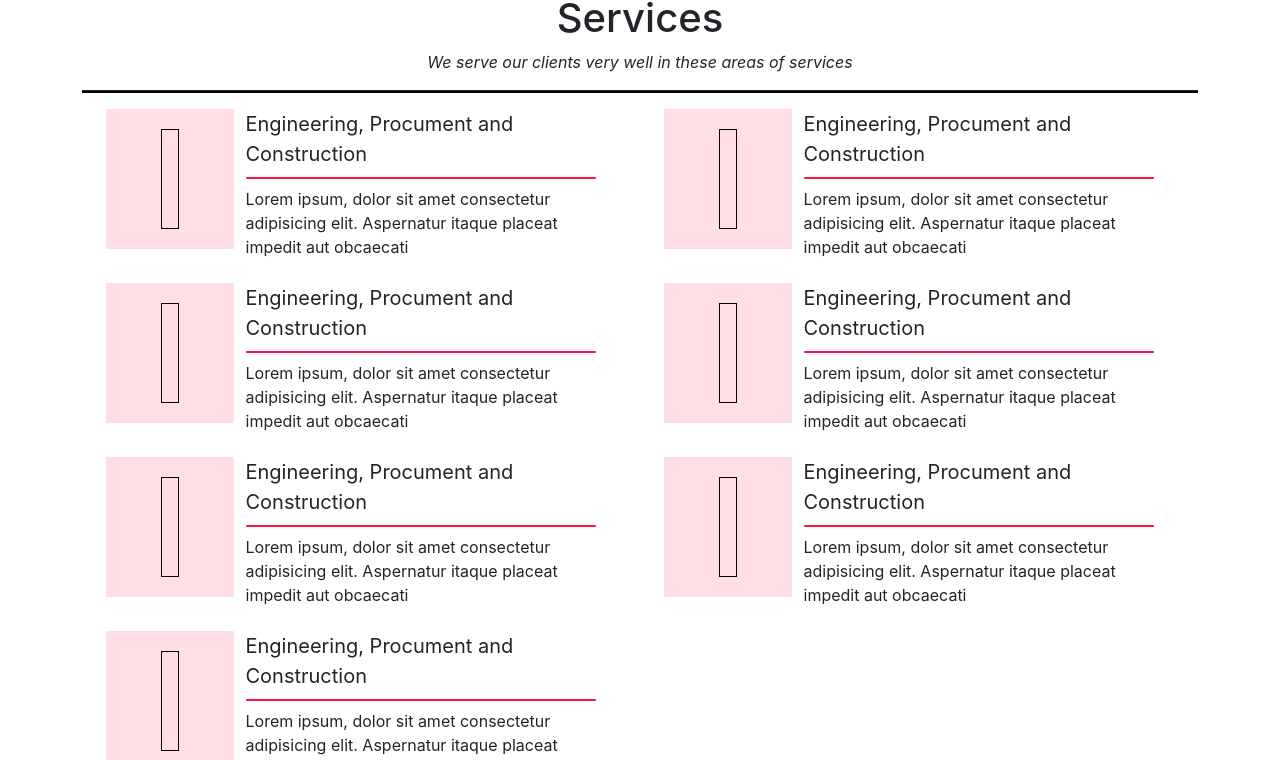
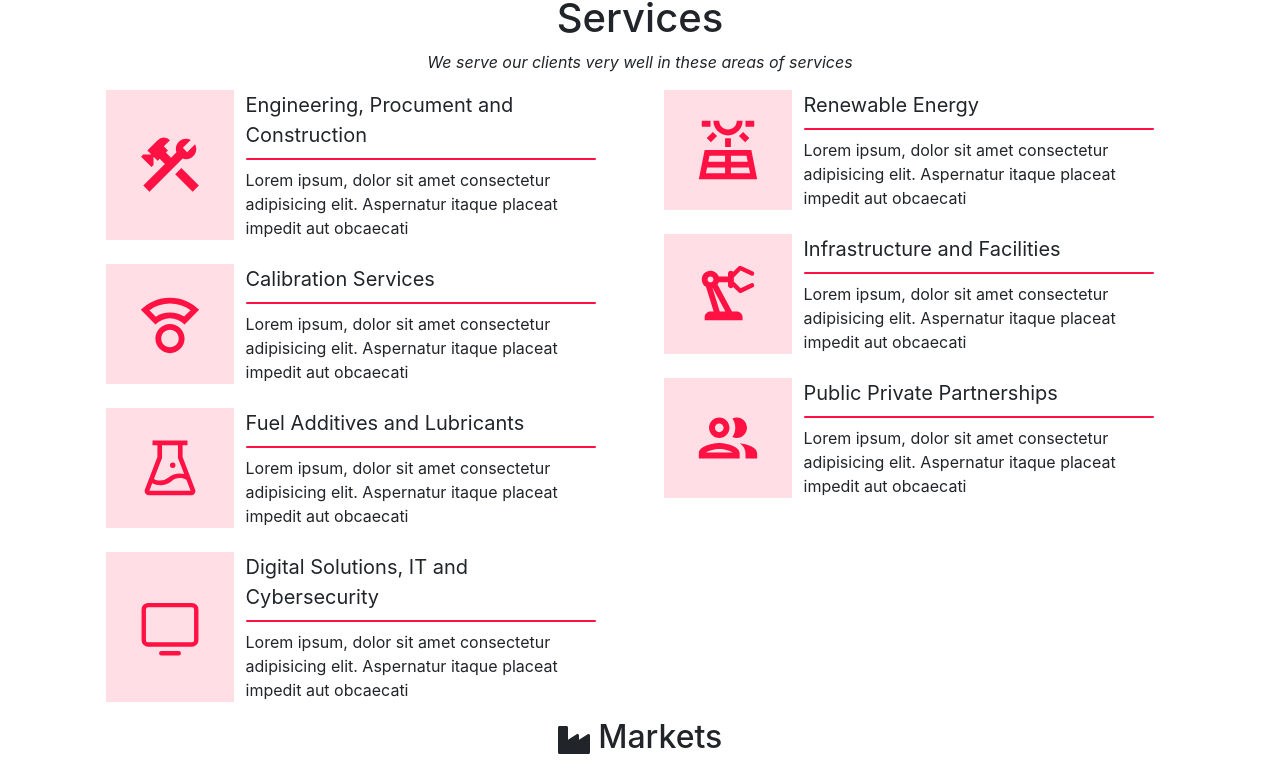
Before and after one commit to vartsytechnologies/myvaltec, a React (Create React App) app in the folder myvaltec/: page / in a window 1280 px wide. Shown: the part 1056-1816 px from the top of the page. Built offline with nearby package versions, Linux system fonts and the light colour scheme.

Commit message:
Icons added

```diff
--- a/myvaltec/src/App.js
+++ b/myvaltec/src/App.js
@@ -2,7 +2,7 @@ import React from "react";
 import MainSlider from "./pages/home/components/carousel.jsx";
 import AboutSection from "./pages/home/components/aboutSection.jsx";
 
-import Example from "./pages/home/services.jsx";
+import ServiceSection from "./pages/home/services.jsx";
 
 import MarketSection from "./pages/home/components/marketSection.js";
 import ProjectSection from "./pages/home/components/projectsSection.jsx";
@@ -17,7 +17,7 @@ function App() {
       <MainSlider />
       <AboutSection />
 
-      <Example />
+      <ServiceSection />
 
       <MarketSection />
       <ProjectSection />
--- a/myvaltec/src/pages/home/components/Markets.jsx
+++ b/myvaltec/src/pages/home/components/Markets.jsx
@@ -1,73 +1,166 @@
-
-import React, { useState } from 'react';
-import { Container, Row, Col, Button, Image, Tab, Nav } from 'react-bootstrap';
-import placeholder1 from './placeholder1.jpg';
-import placeholder2 from './placeholder2.jpg';
-import '../home.css'
-import { FaIndustry, FaBuilding, FaLandmark, FaTools, FaRecycle } from 'react-icons/fa';
+import React, { useState } from "react";
+import { Container, Row, Col, Button, Image, Tab, Nav } from "react-bootstrap";
+import placeholder1 from "./placeholder1.jpg";
+import placeholder2 from "./placeholder2.jpg";
+import "../home.css";
+import {
+  FaIndustry,
+  FaBuilding,
+  FaLandmark,
+  FaTools,
+  FaRecycle,
+} from "react-icons/fa";
 
 const Markets = () => {
   const [activeTab, setActiveTab] = useState("oilGas");
 
   const tabContent = {
-    oilGas: [[{sectionTitle:"Oil and Gas Industry"}],
+    oilGas: [
+      [{ sectionTitle: "Oil and Gas Industry" }],
       [
-      { title: "Oil and Gas Infrastructure", description: "Lorem ipsum dolor sit amet...", img: placeholder1 },
-      { title: "Oil and Gas Infrastructure", description: "Lorem ipsum dolor sit amet...", img: placeholder2 }
-      ]
+        {
+          title: "Oil and Gas Infrastructure",
+          description: "Lorem ipsum dolor sit amet...",
+          img: placeholder1,
+        },
+        {
+          title: "Oil and Gas Infrastructure",
+          description: "Lorem ipsum dolor sit amet...",
+          img: placeholder2,
+        },
       ],
-    renewableEnergy: [[{sectionTitle:"Renewable Energy Industry"}],
+    ],
+    renewableEnergy: [
+      [{ sectionTitle: "Renewable Energy Industry" }],
       [
-      { title: "Renewable Energy", description: "Lorem ipsum dolor sit amet...", img: placeholder1 },
-      { title: "Renewable Energy", description: "Lorem ipsum dolor sit amet...", img: placeholder2 }
-      ]
+        {
+          title: "Renewable Energy",
+          description: "Lorem ipsum dolor sit amet...",
+          img: placeholder1,
+        },
+        {
+          title: "Renewable Energy",
+          description: "Lorem ipsum dolor sit amet...",
+          img: placeholder2,
+        },
       ],
-    infrastructure: [[{sectionTitle:"Infrastructure Industry"}],
+    ],
+    infrastructure: [
+      [{ sectionTitle: "Infrastructure Industry" }],
       [
-      { title: "Infrastructure Infrastructure", description: "Lorem ipsum dolor sit amet...", img: placeholder1 },
-      { title: "Oil and Gas Infrastructure", description: "Lorem ipsum dolor sit amet...", img: placeholder2 }
-      ]
+        {
+          title: "Infrastructure Infrastructure",
+          description: "Lorem ipsum dolor sit amet...",
+          img: placeholder1,
+        },
+        {
+          title: "Oil and Gas Infrastructure",
+          description: "Lorem ipsum dolor sit amet...",
+          img: placeholder2,
+        },
       ],
-    engineering: [[{sectionTitle:"Engineering Industry"}],
+    ],
+    engineering: [
+      [{ sectionTitle: "Engineering Industry" }],
       [
-      { title: "Engineering", description: "Lorem ipsum dolor sit amet...", img: placeholder1 },
-      { title: "Renewable Energy", description: "Lorem ipsum dolor sit amet...", img: placeholder2 }
-      ]
+        {
+          title: "Engineering",
+          description: "Lorem ipsum dolor sit amet...",
+          img: placeholder1,
+        },
+        {
+          title: "Renewable Energy",
+          description: "Lorem ipsum dolor sit amet...",
+          img: placeholder2,
+        },
       ],
-    financial: [[{sectionTitle:"Financial Industry"}],
+    ],
+    financial: [
+      [{ sectionTitle: "Financial Industry" }],
       [
-      { title: "Financial Infrastructure", description: "Lorem ipsum dolor sit amet...", img: placeholder1 },
-      { title: "Oil and Gas Infrastructure", description: "Lorem ipsum dolor sit amet...", img: placeholder2 }
-      ]
+        {
+          title: "Financial Infrastructure",
+          description: "Lorem ipsum dolor sit amet...",
+          img: placeholder1,
+        },
+        {
+          title: "Oil and Gas Infrastructure",
+          description: "Lorem ipsum dolor sit amet...",
+          img: placeholder2,
+        },
+      ],
     ],
     // Additional tabs content can go here
   };
 
   return (
     <Container fluid className="my-5 marketSection">
-      <h2 className='marketTitle text-center mb-3'><FaIndustry /> Markets</h2>
+      <h2 className="marketTitle text-center mb-3">
+        <FaIndustry /> Markets
+      </h2>
       <Tab.Container activeKey={activeTab} onSelect={(k) => setActiveTab(k)}>
-        <Nav className="justify-content-center my-2 mx-auto marketTitle" variant="pills" style={{ backgroundColor: '#ff1143', borderRadius: '30px', padding: '10px', width:'70%' }}>
+        <Nav
+          className="justify-content-center my-2 mx-auto marketTitle"
+          variant="pills"
+          style={{
+            backgroundColor: "#ff1143",
+            borderRadius: "30px",
+            padding: "10px",
+            width: "70%",
+          }}
+        >
           <Nav.Item>
-            <Nav.Link eventKey="oilGas" style={{ color: '#ffffff' }}><FaIndustry className="me-2" color={activeTab === "oilGas" ? "#ff416c" : "white"}/> Oil & Gas</Nav.Link>
+            <Nav.Link eventKey="oilGas" style={{ color: "#ffffff" }}>
+              <FaIndustry
+                className="me-2"
+                color={activeTab === "oilGas" ? "#ff416c" : "white"}
+              />{" "}
+              Oil & Gas
+            </Nav.Link>
           </Nav.Item>
           <Nav.Item>
-            <Nav.Link eventKey="renewableEnergy" style={{ color: '#fff' }}><FaRecycle className="me-2" color={activeTab === "renewableEnergy" ? "#ff416c" : "white"}/> Renewable Energy</Nav.Link>
+            <Nav.Link eventKey="renewableEnergy" style={{ color: "#fff" }}>
+              <FaRecycle
+                className="me-2"
+                color={activeTab === "renewableEnergy" ? "#ff416c" : "white"}
+              />{" "}
+              Renewable Energy
+            </Nav.Link>
           </Nav.Item>
           <Nav.Item>
-            <Nav.Link eventKey="infrastructure" style={{ color: '#fff' }}><FaBuilding className="me-2" color={activeTab === "infrastructure" ? "#ff416c" : "white"}/> Infrastructure</Nav.Link>
+            <Nav.Link eventKey="infrastructure" style={{ color: "#fff" }}>
+              <FaBuilding
+                className="me-2"
+                color={activeTab === "infrastructure" ? "#ff416c" : "white"}
+              />{" "}
+              Infrastructure
+            </Nav.Link>
           </Nav.Item>
           <Nav.Item>
-            <Nav.Link eventKey="engineering" style={{ color: '#fff' }}><FaTools className="me-2" color={activeTab === "engineering" ? "#ff416c" : "white"}/> Engineering</Nav.Link>
+            <Nav.Link eventKey="engineering" style={{ color: "#fff" }}>
+              <FaTools
+                className="me-2"
+                color={activeTab === "engineering" ? "#ff416c" : "white"}
+              />{" "}
+              Engineering
+            </Nav.Link>
           </Nav.Item>
           <Nav.Item>
-            <Nav.Link eventKey="financial" style={{ color: '#fff' }}><FaLandmark className="me-2" color={activeTab === "financial" ? "#ff416c" : "white"}/> Financial Services</Nav.Link>
+            <Nav.Link eventKey="financial" style={{ color: "#fff" }}>
+              <FaLandmark
+                className="me-2"
+                color={activeTab === "financial" ? "#ff416c" : "white"}
+              />{" "}
+              Financial Services
+            </Nav.Link>
           </Nav.Item>
         </Nav>
-        <Container className='marketTitle'>
+        <Container className="marketTitle">
           <Tab.Content>
             <Tab.Pane eventKey={activeTab}>
-            <h3 className='text-center mt-3 mb-1'>{tabContent[activeTab][0][0].sectionTitle}</h3>
+              <h3 className="text-center mt-3 mb-1">
+                {tabContent[activeTab][0][0].sectionTitle}
+              </h3>
               <Row className="justify-content-around">
                 {tabContent[activeTab][1].map((content, index) => (
                   <Col md={6} className="mt-4" key={index}>
@@ -81,7 +174,14 @@ const Markets = () => {
           </Tab.Content>
         </Container>
       </Tab.Container>
-      <p className='text-center'><Button variant="danger" className="mt-4 px-5 fs-5 marketTitle">Request a Quote</Button> <Button variant="danger" className="mt-4 px-5 fs-5 ms-2 marketTitle">Make Enquiries</Button></p>
+      <p className="text-center">
+        <Button variant="danger" className="mt-4 px-5 fs-5 marketTitle">
+          Request a Quote
+        </Button>{" "}
+        <Button variant="danger" className="mt-4 px-5 fs-5 ms-2 marketTitle">
+          Make Enquiries
+        </Button>
+      </p>
     </Container>
   );
 };
--- a/myvaltec/src/pages/home/fromServices.css
+++ b/myvaltec/src/pages/home/homeServices.css
@@ -35,3 +35,13 @@
     padding-bottom: 0px;
   } */
 }
+.i-cons {
+  height: 70px;
+  width: 70px;
+  color: rgba(255, 17, 67, 1);
+}
+.icon {
+  height: 40px;
+  width: 40px;
+  color: rgba(255, 17, 67, 1);
+}
--- a/myvaltec/src/pages/home/services.jsx
+++ b/myvaltec/src/pages/home/services.jsx
@@ -2,16 +2,25 @@ import React from "react";
 import Container from "react-bootstrap/Container";
 import Row from "react-bootstrap/Row";
 import Col from "react-bootstrap/Col";
-import "./fromServices.css";
-
+import "./homeServices.css";
+import {
+  MdOutlineConstruction,
+  MdOutlineCompassCalibration,
+  MdOutlineSolarPower,
+  MdOutlinePrecisionManufacturing,
+  MdOutlineGroup,
+} from "react-icons/md";
+import { PiMonitor } from "react-icons/pi";
+import { AiOutlineExperiment } from "react-icons/ai";
 function ServiceSection() {
   return (
-    <Container>
+    <Container fluid className=" mb-4">
+      <Container className="pb-4 mb-4">
         <h1 className="mt-4 text-center">Services</h1>
         <p className="text-center">
           <i>We serve our clients very well in these areas of services</i>
         </p>
-      <hr style={{ height: "3px", background: "black", opacity: "1" }} />
+        {/* <hr style={{ height: "3px", background: "black", opacity: "1" }} /> */}
         <Row>
           <Col xs={12} lg={6}>
             <Row className="flex-column">
@@ -22,16 +31,11 @@ function ServiceSection() {
                       className="col-3 d-flex align-items-center justify-content-center"
                       style={{
                         background: "rgba(255, 177, 193, 0.42",
-                      height: "140px",
                       }}
                     >
-                    <div
-                      className="image-container m-2 p-2 d-flex align-items-center justify-content-center"
-                      style={{
-                        height: "100px",
-                        border: "1px solid black",
-                      }}
-                    ></div>
+                      <div className="image-container m-2 p-2 d-flex align-items-center justify-content-center">
+                        <MdOutlineConstruction className="i-cons" />
+                      </div>
                     </div>
                     <div className="col-9">
                       <div className="text-container me-2">
@@ -62,21 +66,52 @@ function ServiceSection() {
                       className="col-3 d-flex align-items-center justify-content-center"
                       style={{
                         background: "rgba(255, 177, 193, 0.42",
-                      height: "140px",
                       }}
                     >
                       <div
                         className="image-container m-2 p-2 d-flex align-items-center justify-content-center"
+                        style={{}}
+                      >
+                        <MdOutlineCompassCalibration className="i-cons" />
+                      </div>
+                    </div>
+                    <div className="col-9">
+                      <div className="text-container me-2">
+                        <p className="fs-5 p-0 m-0">Calibration Services</p>
+                        <hr
                           style={{
-                        height: "100px",
-                        border: "1px solid black",
+                            borderTop: "2px solid rgba(255,17,67,1)",
+                            borderRadius: "4px",
+                            opacity: "1",
+                            margin: "0.5rem 0",
                           }}
-                    ></div>
+                        />
+                        <p className="p-0 m-0">
+                          Lorem ipsum, dolor sit amet consectetur adipisicing
+                          elit. Aspernatur itaque placeat impedit aut obcaecati
+                        </p>
+                      </div>
+                    </div>
+                  </div>
+                </div>
+              </Col>
+              <Col>
+                <div className="main mb-4">
+                  <div className="row">
+                    <div
+                      className="col-3 d-flex align-items-center justify-content-center"
+                      style={{
+                        background: "rgba(255, 177, 193, 0.42",
+                      }}
+                    >
+                      <div className="image-container m-2 p-2 d-flex align-items-center justify-content-center">
+                        <AiOutlineExperiment className="i-cons" />
+                      </div>
                     </div>
                     <div className="col-9">
                       <div className="text-container me-2">
                         <p className="fs-5 p-0 m-0">
-                        Engineering, Procument and Construction
+                          Fuel Additives and Lubricants
                         </p>
                         <hr
                           style={{
@@ -102,61 +137,16 @@ function ServiceSection() {
                       className="col-3 d-flex align-items-center justify-content-center"
                       style={{
                         background: "rgba(255, 177, 193, 0.42",
-                      height: "140px",
                       }}
                     >
-                    <div
-                      className="image-container m-2 p-2 d-flex align-items-center justify-content-center"
-                      style={{
-                        height: "100px",
-                        border: "1px solid black",
-                      }}
-                    ></div>
+                      <div className="image-container m-2 p-2 d-flex align-items-center justify-content-center">
+                        <PiMonitor className="i-cons" />
+                      </div>
                     </div>
                     <div className="col-9">
                       <div className="text-container me-2">
                         <p className="fs-5 p-0 m-0">
-                        Engineering, Procument and Construction
-                      </p>
-                      <hr
-                        style={{
-                          borderTop: "2px solid rgba(255,17,67,1)",
-                          borderRadius: "4px",
-                          opacity: "1",
-                          margin: "0.5rem 0",
-                        }}
-                      />
-                      <p className="p-0 m-0">
-                        Lorem ipsum, dolor sit amet consectetur adipisicing
-                        elit. Aspernatur itaque placeat impedit aut obcaecati
-                      </p>
-                    </div>
-                  </div>
-                </div>
-              </div>
-            </Col>
-            <Col>
-              <div className="main mb-4">
-                <div className="row">
-                  <div
-                    className="col-3 d-flex align-items-center justify-content-center"
-                    style={{
-                      background: "rgba(255, 177, 193, 0.42",
-                      height: "140px",
-                    }}
-                  >
-                    <div
-                      className="image-container m-2 p-2 d-flex align-items-center justify-content-center"
-                      style={{
-                        height: "100px",
-                        border: "1px solid black",
-                      }}
-                    ></div>
-                  </div>
-                  <div className="col-9">
-                    <div className="text-container me-2">
-                      <p className="fs-5 p-0 m-0">
-                        Engineering, Procument and Construction
+                          Digital Solutions, IT and Cybersecurity
                         </p>
                         <hr
                           style={{
@@ -186,21 +176,49 @@ function ServiceSection() {
                       className="col-3 d-flex align-items-center justify-content-center"
                       style={{
                         background: "rgba(255, 177, 193, 0.42",
-                      height: "140px",
                       }}
                     >
+                      <div className="image-container m-2 p-2 d-flex align-items-center justify-content-center">
+                        <MdOutlineSolarPower className="i-cons" />
+                      </div>
+                    </div>
+                    <div className="col-9">
+                      <div className="text-container me-2">
+                        <p className="fs-5 p-0 m-0">Renewable Energy</p>
+                        <hr
+                          style={{
+                            borderTop: "2px solid rgba(255,17,67,1)",
+                            borderRadius: "4px",
+                            opacity: "1",
+                            margin: "0.5rem 0",
+                          }}
+                        />
+                        <p className="p-0 m-0">
+                          Lorem ipsum, dolor sit amet consectetur adipisicing
+                          elit. Aspernatur itaque placeat impedit aut obcaecati
+                        </p>
+                      </div>
+                    </div>
+                  </div>
+                </div>
+              </Col>
+              <Col>
+                <div className="main mb-4">
+                  <div className="row">
                     <div
-                      className="image-container m-2 p-2 d-flex align-items-center justify-content-center"
+                      className="col-3 d-flex align-items-center justify-content-center"
                       style={{
-                        height: "100px",
-                        border: "1px solid black",
+                        background: "rgba(255, 177, 193, 0.42",
                       }}
-                    ></div>
+                    >
+                      <div className="image-container m-2 p-2 d-flex align-items-center justify-content-center">
+                        <MdOutlinePrecisionManufacturing className="i-cons" />
+                      </div>
                     </div>
                     <div className="col-9">
                       <div className="text-container me-2">
                         <p className="fs-5 p-0 m-0">
-                        Engineering, Procument and Construction
+                          Infrastructure and Facilities
                         </p>
                         <hr
                           style={{
@@ -226,61 +244,16 @@ function ServiceSection() {
                       className="col-3 d-flex align-items-center justify-content-center"
                       style={{
                         background: "rgba(255, 177, 193, 0.42",
-                      height: "140px",
                       }}
                     >
-                    <div
-                      className="image-container m-2 p-2 d-flex align-items-center justify-content-center"
-                      style={{
-                        height: "100px",
-                        border: "1px solid black",
-                      }}
-                    ></div>
+                      <div className="image-container m-2 p-2 d-flex align-items-center justify-content-center">
+                        <MdOutlineGroup className="i-cons" />
+                      </div>
                     </div>
                     <div className="col-9">
                       <div className="text-container me-2">
                         <p className="fs-5 p-0 m-0">
-                        Engineering, Procument and Construction
-                      </p>
-                      <hr
-                        style={{
-                          borderTop: "2px solid rgba(255,17,67,1)",
-                          borderRadius: "4px",
-                          opacity: "1",
-                          margin: "0.5rem 0",
-                        }}
-                      />
-                      <p className="p-0 m-0">
-                        Lorem ipsum, dolor sit amet consectetur adipisicing
-                        elit. Aspernatur itaque placeat impedit aut obcaecati
-                      </p>
-                    </div>
-                  </div>
-                </div>
-              </div>
-            </Col>
-            <Col>
-              <div className="main mb-4">
-                <div className="row">
-                  <div
-                    className="col-3 d-flex align-items-center justify-content-center"
-                    style={{
-                      background: "rgba(255, 177, 193, 0.42",
-                      height: "140px",
-                    }}
-                  >
-                    <div
-                      className="image-container m-2 p-2 d-flex align-items-center justify-content-center"
-                      style={{
-                        height: "100px",
-                        border: "1px solid black",
-                      }}
-                    ></div>
-                  </div>
-                  <div className="col-9">
-                    <div className="text-container me-2">
-                      <p className="fs-5 p-0 m-0">
-                        Engineering, Procument and Construction
+                          Public Private Partnerships
                         </p>
                         <hr
                           style={{
@@ -303,6 +276,7 @@ function ServiceSection() {
           </Col>
         </Row>
       </Container>
+    </Container>
   );
 }
 
```
Also changed, not shown: myvaltec/src/pages/home/contactSection.jsx (+18 -12 lines), myvaltec/src/pages/home/home.css (+16 -16 lines), myvaltec/src/pages/projects/projects.jsx (+13 -13 lines), myvaltec/src/pages/services/actualServices.jsx (added). Lines whose indentation alone changed are shown as unchanged.
